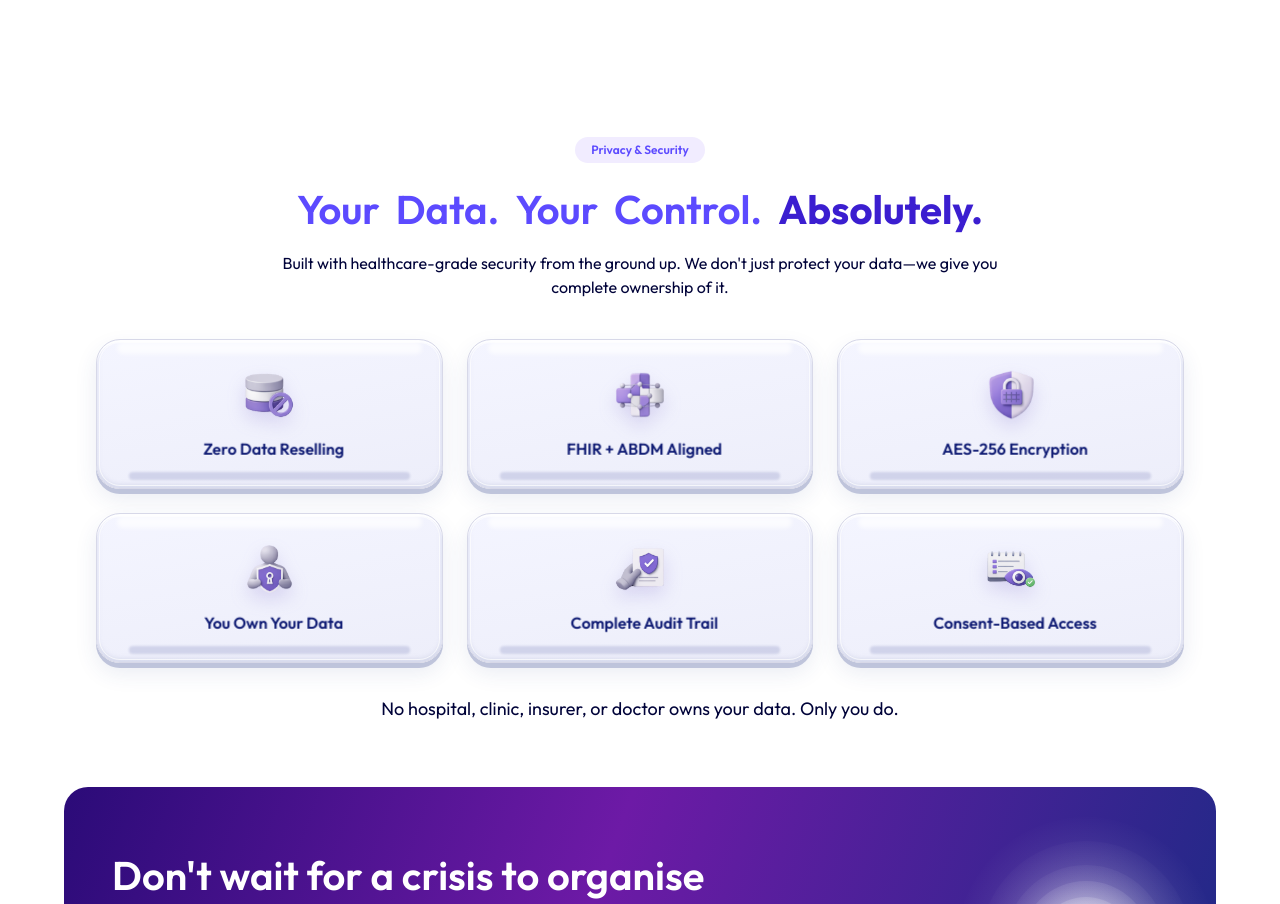
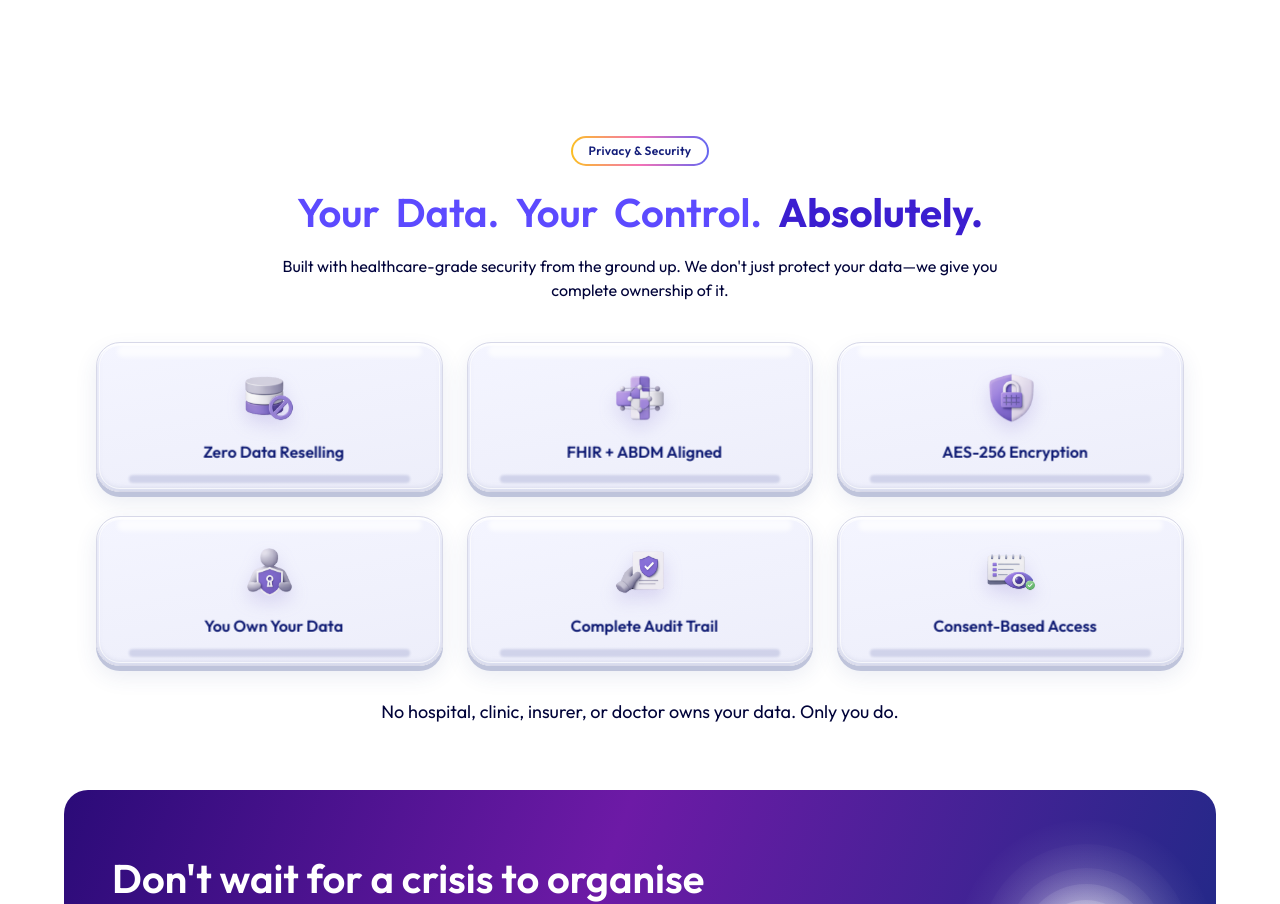
Before and after one commit to AmanDwivedi9335/clinic-portpolio, a Next.js app: page / in a window 1280 px wide. Shown: the part 4440-5344 px from the top of the page. Built offline with nearby package versions, Linux system fonts and the light colour scheme.

Commit message:
Match Privacy & Security badge gradient style

```diff
--- a/src/components/Home/DataControlSection.js
+++ b/src/components/Home/DataControlSection.js
@@ -2,6 +2,7 @@
 import React, { useEffect, useRef } from "react";
 import Image from "next/image";
 import { createGsapContext } from "@/lib/gsap";
+import GradientBadge from "@/components/ui/GradientBadge";
 
 const cardData = [
 	{
@@ -230,9 +231,12 @@ export default function DataControlSection() {
 	return (
 		<section ref={sectionRef} className="bg-white py-10 md:py-16 px-4 md:px-8">
 			<div className="mxxxl:container xl:container w-[90%] mx-auto text-center">
-				<div className="data-intro inline-flex items-center rounded-full bg-[#F1ECFF] px-4 py-1 text-[12px] font-semibold text-[#5C4AFF]">
+				<GradientBadge
+					className="data-intro"
+					innerClassName="bg-white text-[#141E7A]"
+				>
 					Privacy & Security
-				</div>
+				</GradientBadge>
 				<h2 className="data-intro mt-4 text-[28px] md:text-[40px] font-semibold text-[#5C4AFF] [perspective:800px]">
 					<span className="inline-flex flex-wrap justify-center gap-x-3 md:gap-x-4">
 						{["Your", "Data.", "Your", "Control.", "Absolutely."].map((word, index) => (
```
